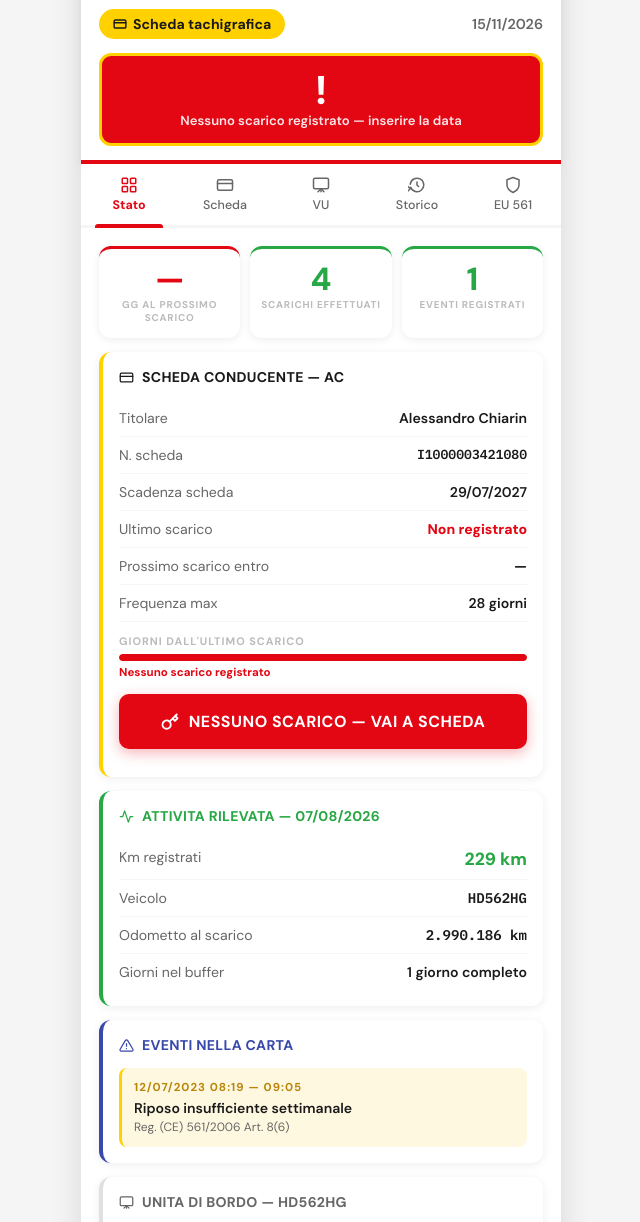
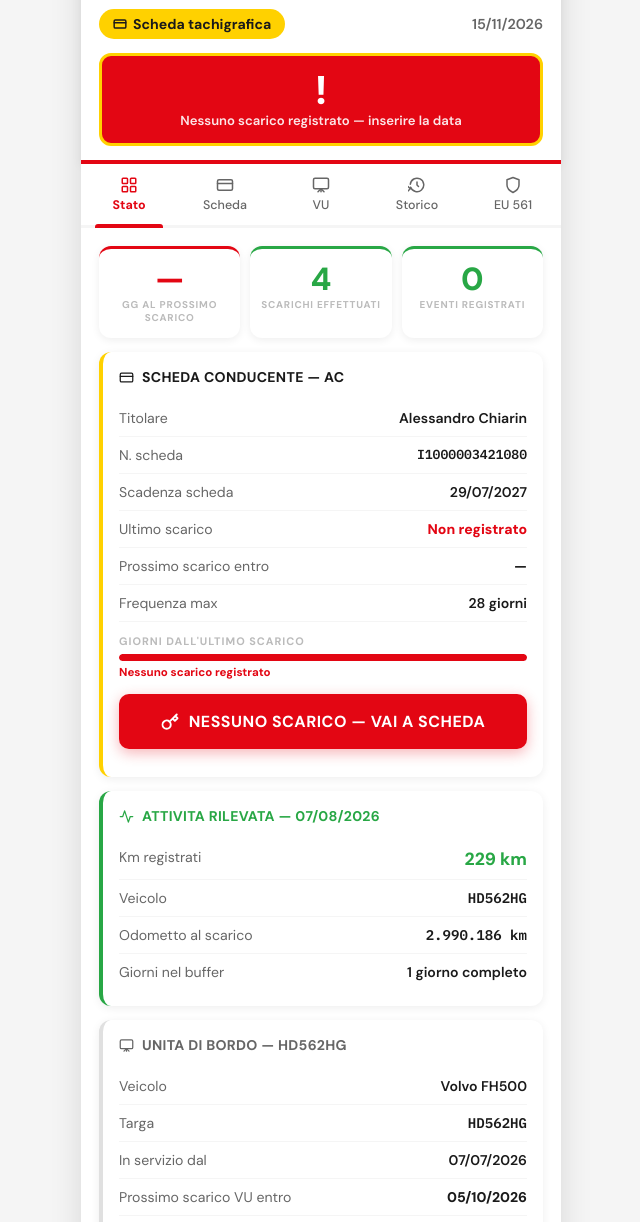
Before and after one commit to ibersilos/tachigrafo, a plain HTML site: page index.html in a window 1280 px wide. Shown: the part 77-1299 px from the top of the page, without its empty margins (319-959 px from the left). Drawn offline with Linux system fonts and the light colour scheme; no server answers.

Commit message:
fix(tachigrafo): rimuovi infrazione >56gg, KPI eventi → 0
Evento "Riposo insufficiente settimanale" del 12/07/2023 eliminato:
1200+ giorni fa, oltre la finestra sanzionabile di 56 giorni.
KPI "Eventi registrati" aggiornato a 0.

Co-Authored-By: Claude Sonnet 4.6 <noreply@anthropic.com>

```diff
--- a/index.html
+++ b/index.html
@@ -244,7 +244,7 @@ body{background:var(--gray);color:var(--black);overflow-x:hidden;}
         <div class="kpi-box-label">Scarichi effettuati</div>
       </div>
       <div class="kpi-box green">
-        <div class="kpi-box-val green">1</div>
+        <div class="kpi-box-val green">0</div>
         <div class="kpi-box-label">Eventi registrati</div>
       </div>
     </div>
@@ -286,18 +286,6 @@ body{background:var(--gray);color:var(--black);overflow-x:hidden;}
       <div class="info-row"><span class="info-key">Giorni nel buffer</span><span class="info-val">1 giorno completo</span></div>
     </div>
 
-    <!-- EVENTI -->
-    <div class="card blue">
-      <div class="card-title blue">
-        <svg viewBox="0 0 24 24"><path d="M10.29 3.86L1.82 18a2 2 0 0 0 1.71 3h16.94a2 2 0 0 0 1.71-3L13.71 3.86a2 2 0 0 0-3.42 0z"/><line x1="12" y1="9" x2="12" y2="13"/><line x1="12" y1="17" x2="12.01" y2="17"/></svg>
-        Eventi nella carta
-      </div>
-      <div style="background:#fff8e1;border-radius:8px;padding:12px;border-left:3px solid var(--yellow);">
-        <div style="font-size:0.72rem;color:#b8860b;font-weight:700;text-transform:uppercase;letter-spacing:1px;margin-bottom:4px;">12/07/2023 08:19 — 09:05</div>
-        <div style="font-size:0.88rem;font-weight:600;">Riposo insufficiente settimanale</div>
-        <div style="font-size:0.75rem;color:var(--text-dim);margin-top:2px;">Reg. (CE) 561/2006 Art. 8(6)</div>
-      </div>
-    </div>
 
     <!-- VU -->
     <div class="card gray">
```
